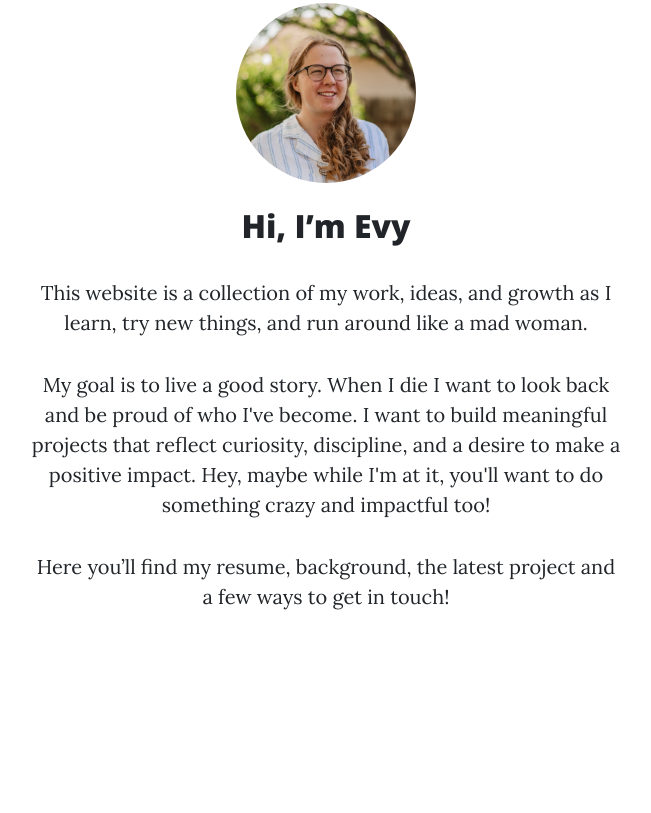
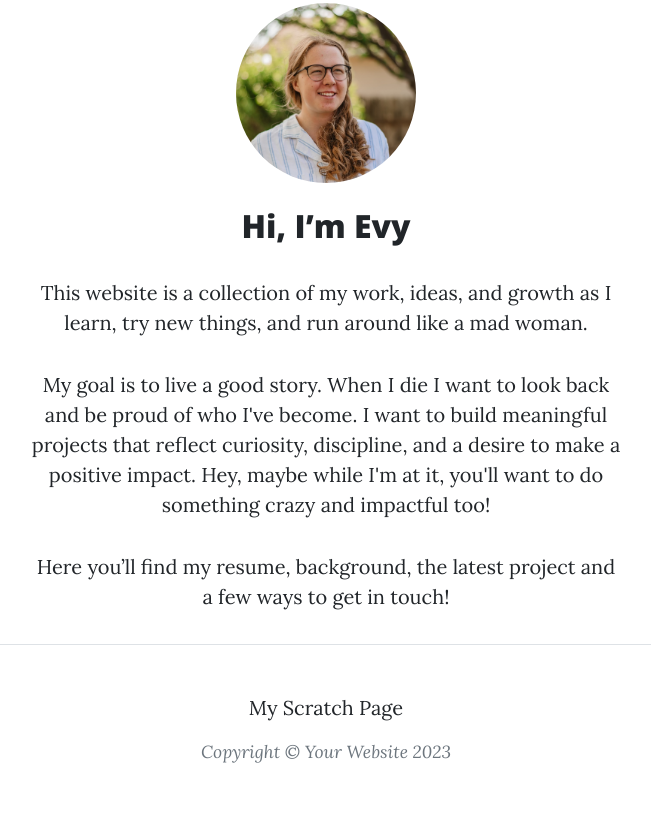
Before and after one commit to evalinejoyce-cmd/Mysite, a plain HTML site: page index.html in a window 1280 px wide. Shown: the part 577-1390 px from the top of the page, without its empty margins (314-965 px from the left). Before the commit the page ends 1221 px from the top, so only its background shows below. Drawn offline with nearby package versions, Linux system fonts and the light colour scheme.

Commit message:
Add files via upload

```diff
--- a/index.html
+++ b/index.html
@@ -80,6 +80,19 @@
                 </div>
             </div>
         </div>
+        <!-- Footer-->
+        <footer class="border-top">
+            <div class="container px-4 px-lg-5">
+                <div class="row gx-4 gx-lg-5 justify-content-center">
+                    <div class="col-md-10 col-lg-8 col-xl-7">
+                        <ul class="list-inline text-center">
+                             <a href="scratch.html">My Scratch Page</a>
+
+                        </ul>
+                        <div class="small text-center text-muted fst-italic">Copyright &copy; Your Website 2023</div>
+                    </div>
+                </div>
+            </div>
         </footer>
         <!-- Bootstrap core JS-->
         <script src="https://cdn.jsdelivr.net/npm/bootstrap@5.2.3/dist/js/bootstrap.bundle.min.js"></script>
```
Also changed, not shown: about.html (+1 -0 lines), contact.html (+1 -0 lines), resume.html (+1 -0 lines), scratch.html (+9 -4 lines).
